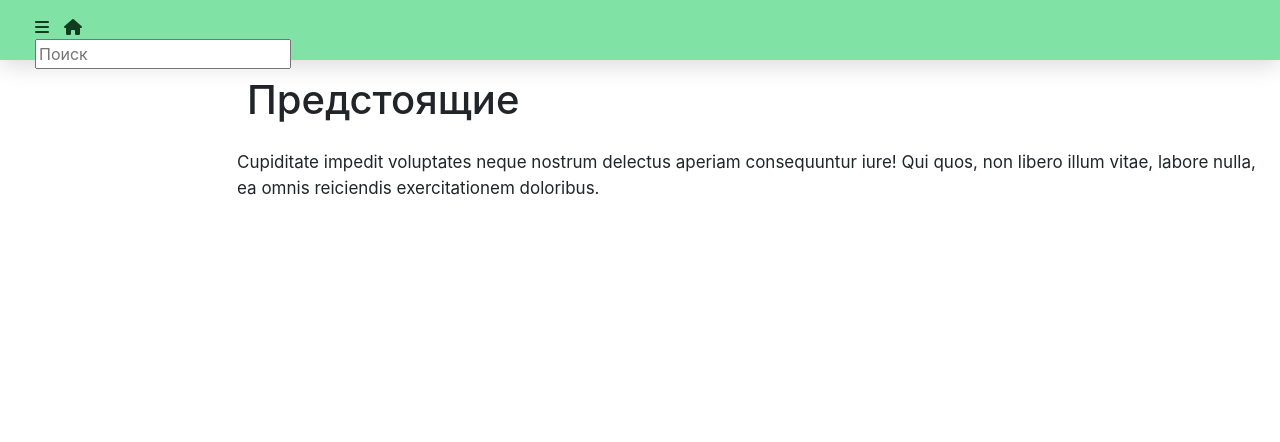
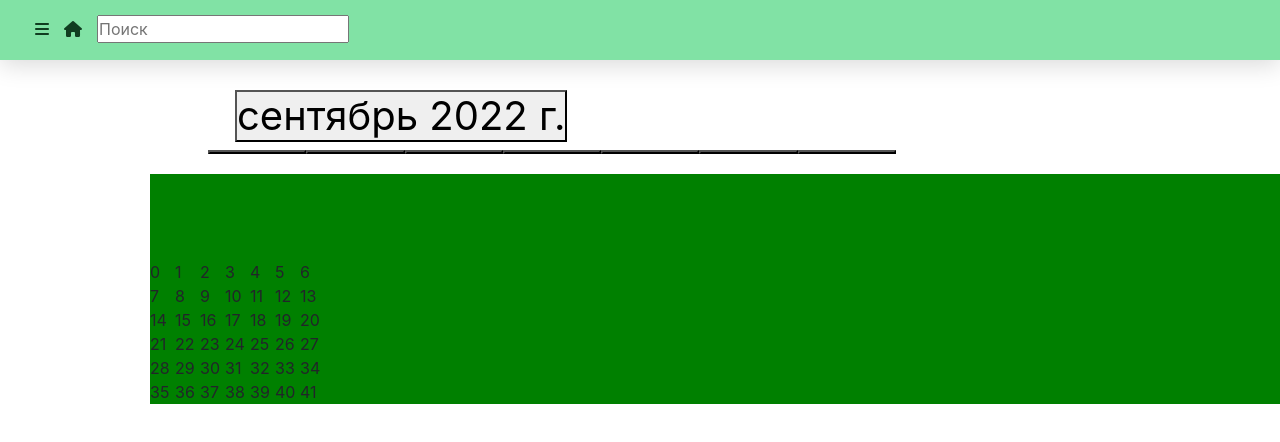
Before and after one commit to nordwille/todolist, a React app: page /forthcoming in a window 1280 px wide. Built offline with nearby package versions, Linux system fonts and the light colour scheme.

Commit message:
fixed container

```diff
--- a/package.json
+++ b/package.json
@@ -7,6 +7,7 @@
     "@testing-library/react": "^13.3.0",
     "@testing-library/user-event": "^13.5.0",
     "bootstrap": "^5.2.0",
+    "moment": "^2.29.4",
     "react": "^18.2.0",
     "react-bootstrap": "^2.5.0",
     "react-dom": "^18.2.0",
--- a/src/components/app/app.css
+++ b/src/components/app/app.css
@@ -1,7 +1,5 @@
 .app{
+    width: 100%;
+    height: 100%;
     margin: 0;
 }
-.container-content{
-    display:flex;
-    height: 100vh;
-}
--- a/src/components/app/app.js
+++ b/src/components/app/app.js
@@ -12,7 +12,6 @@ function App() {
   return (
     <div className="app">
       <Header />
-      <div className="container-content">
       <LeftMenu />
       <div className="view-content">
         <Routes>
@@ -23,7 +22,6 @@ function App() {
         </Routes>
       </div>
     </div>
-    </div>
   );
 }
 
--- /dev/null
+++ b/src/components/calendar/calendar.js
@@ -0,0 +1,21 @@
+import moment from "moment/moment";
+
+const CaledarGrid = () => {
+  moment.updateLocale("ru", { week: { dow: 1 } });
+  window.moment = moment;
+  const startDay = moment().startOf("month").startOf("week");
+  const endDay = moment().endOf("month").endOf("week");
+  const calendar = [];
+  const day = startDay.clone();
+  const totalDays = 42;
+  const daysArray = [...Array(42)];
+
+  while (!day.isAfter(endDay)) {
+    calendar.push(day.clone());
+    day.add(1, "day");
+  }
+
+  return daysArray.map((_, i) => <div key={i}>{i}</div>);
+};
+
+export { CaledarGrid };
--- a/src/components/header/left-control/left-control.css
+++ b/src/components/header/left-control/left-control.css
@@ -10,6 +10,9 @@
     margin-right: 15px;
     cursor: pointer;
 }
+.burger-menu-button:hover{
+    color:rgb(56, 122, 11);
+}
 
 .left-control .home-button {
     display: inline-block;
@@ -17,3 +20,7 @@
     margin-right: 15px;
     cursor: pointer;
 }
+
+.left-control .home-button:hover{
+    color:rgb(56, 122, 11);
+}
--- a/src/components/header/left-control/left-control.js
+++ b/src/components/header/left-control/left-control.js
@@ -6,12 +6,12 @@ const LeftControl = () => {
   function showLeftMenu() {
     const leftMenu = document.querySelector(".left-menu");
     const viewContent = document.querySelector(".view-content");
-    if (leftMenu.style.display === "block") {
+    if (leftMenu.style.display === "flex") {
       leftMenu.style.display = "none";
       viewContent.style.paddingLeft = "150px";
       viewContent.style.paddingRight = "450px";
     } else {
-      leftMenu.style.display = "block";
+      leftMenu.style.display = "flex";
       viewContent.style.paddingLeft = "450px";
       viewContent.style.paddingRight = "75px";
     }
--- a/src/components/left-menu/accordion-projects/accordion-projects.css
+++ b/src/components/left-menu/accordion-projects/accordion-projects.css
@@ -1,6 +1,6 @@
 .accordion-item{
     display: block;
-    margin: 0;
+    margin-top: 20px;
     border: #bddbbd;
     border-radius: 0%;
     padding: 0;
@@ -20,5 +20,9 @@
     color: rgb(16, 61, 32);
 }
 .accordion-button{
+    transition: 0.3s all;
     cursor: pointer;
 }
+.accordion-button:hover{
+    color:rgb(56, 122, 11);
+}
--- a/src/components/pages/filter/filter.js
+++ b/src/components/pages/filter/filter.js
@@ -2,7 +2,7 @@ import "./filter.css";
 
 const Filter = () => {
   return (
-    <div className="container">
+    <div className="content-filter">
       <div className="view-header">
         <h1>Фильтры и Метки</h1>
       </div>
--- a/src/components/pages/forthcoming/forthcoming.css
+++ b/src/components/pages/forthcoming/forthcoming.css
@@ -0,0 +1,7 @@
+.calendar{
+    padding-top: 200px;
+    display: grid;
+    grid-template-columns:repeat(7,25px);
+    grid-template-rows: (6, 25px);
+    background: green;
+}
--- a/src/components/pages/forthcoming/forthcoming.js
+++ b/src/components/pages/forthcoming/forthcoming.js
@@ -1,16 +1,37 @@
 import "./forthcoming.css";
+import { CaledarGrid } from "../../calendar/calendar";
 
 const Forthcoming = () => {
+  function dateFormatingToday() {
+    let date = new Date();
+    const options = {
+      year: "numeric",
+      month: "long",
+    };
+    return date.toLocaleDateString("ru-RU", options);
+  }
+
   return (
-    <div className="container">
+    <div className="content-forthcoming">
       <div className="view-header">
-        <h1>Предстоящие</h1>
+        <h1>
+          <button className="header-cal">{dateFormatingToday()}</button>
+        </h1>
+        <div className="forth-coming-cal-line">
+          <div className="row">
+            <button className="day col-1"></button>
+            <button className="day col-1"></button>
+            <button className="day col-1"></button>
+            <button className="day col-1"></button>
+            <button className="day col-1"></button>
+            <button className="day col-1"></button>
+            <button className="day col-1"></button>
+          </div>
+        </div>
       </div>
-      <p>
-        Cupiditate impedit voluptates neque nostrum delectus aperiam
-        consequuntur iure! Qui quos, non libero illum vitae, labore nulla, ea
-        omnis reiciendis exercitationem doloribus.
-      </p>
+      <div className="calendar">
+        <CaledarGrid />
+      </div>
     </div>
   );
 };
--- a/src/components/pages/incoming/incoming.js
+++ b/src/components/pages/incoming/incoming.js
@@ -1,7 +1,7 @@
 import "./incoming.css";
 const Incoming = () => {
   return (
-    <div className="container">
+    <div className="content-incoming">
       <div className="view-header">
         <h1>Входящие</h1>
       </div>
--- a/src/components/pages/today/today.css
+++ b/src/components/pages/today/today.css
@@ -7,20 +7,36 @@
 .add-Task{
     position: fixed;
     display: flex;
+    padding-top: 120px;
     padding-left: 75px;
     cursor: pointer;
-    padding-top: 15px;
+    transition: 0.3s all;
+}
+.add-Task:hover{
+    color: rgb(18, 77, 38);
+    font-size: 19px;
 }
 .add-Task b{
+    font-size: 17px;
     padding-left: 10px;
 }
 .task-list-today{
     position: relative;
     display: none;
     padding-left: 72px;
-    width: 905px;
+    width: 825px;
 }
 .button-create-task-today{
     display: flex;
     justify-content: space-between;
 }
+
+.all-task-today{
+    display: block;
+    padding-top: 120px;
+    height: 100%;
+    width: 100%;
+}
+.list{
+    padding-left: 75px;
+}
--- a/src/components/pages/today/today.js
+++ b/src/components/pages/today/today.js
@@ -1,4 +1,5 @@
 import "./today.css";
+let todos = require("../../../mock-data/todos/getTodos.json");
 
 const Today = () => {
   function dateFormatingToday() {
@@ -33,39 +34,71 @@ const Today = () => {
   };
 
   const taskToday = (function () {
-    let nameOfTask = null;
-    let descriptionOfTask = null;
+    let nameOfTask;
+    let descriptionOfTask;
 
     function createTaskToday() {
       nameOfTask = document.getElementById("input-today-list-name").value;
       descriptionOfTask = document.getElementById(
         "input-today-list-description"
       ).value;
-      const allTaskToday = document.querySelector(".all-task-today");
+
+      const client = {
+        nameOfTask: nameOfTask,
+        descriptionOfTask: descriptionOfTask,
+      };
+      let data = JSON.stringify(client);
+
+      const list = document.querySelector(".list");
       if (nameOfTask || descriptionOfTask) {
         let br = document.createElement("br");
+
         let hr = document.createElement("hr");
-        hr.style.width = "825px";
+        hr.style.width = "740px";
+
         let dateSpanName = document.createElement("li");
-        dateSpanName.style.maxWidth = "850px";
+        dateSpanName.style.maxWidth = "760px";
+        dateSpanName.style.fontFamily = "roboto";
+        dateSpanName.style.fontFamily = "sans-serif";
+        dateSpanName.style.listStyleType = "none";
+        dateSpanName.style.fontSize = "24px";
+
+        let closeButton = document.createElement("button");
+        closeButton.setAttribute("type", "button");
+        closeButton.setAttribute("class", "btn-close");
+        closeButton.setAttribute("aria-label", "Close");
+        closeButton.style.width = "30px";
+        closeButton.style.height = "30px";
+        closeButton.style.display = "flex";
+        closeButton.style.padding = "0";
+        closeButton.style.marginLeft = "760px";
+
         let dateSpanDescr = document.createElement("li");
-        dateSpanDescr.style.maxWidth = "850px";
+        dateSpanDescr.style.maxWidth = "760px";
+        dateSpanDescr.style.fontFamily = "roboto";
+        dateSpanDescr.style.fontFamily = "sans-serif";
+        dateSpanDescr.style.fontSize = "18px";
+        dateSpanDescr.style.listStyleType = "none";
 
         dateSpanName.innerHTML = nameOfTask;
-        allTaskToday.appendChild(dateSpanName);
+        list.appendChild(dateSpanName);
+        list.appendChild(closeButton);
+        list.appendChild(hr);
         dateSpanDescr.innerHTML = descriptionOfTask;
-        allTaskToday.appendChild(dateSpanDescr);
-        allTaskToday.appendChild(hr);
-        allTaskToday.appendChild(br);
+        list.appendChild(dateSpanDescr);
+
+        list.appendChild(br);
 
         document.getElementById("input-today-list-name").value = "";
         document.getElementById("input-today-list-description").value = "";
       }
     }
+
     return {
       createTaskToday: createTaskToday,
     };
   })();
+
   return (
     <div className="container">
       <div className="view-header">
@@ -73,15 +106,13 @@ const Today = () => {
           Сегодня <samp>{dateFormatingToday()}</samp>
         </h1>
       </div>
-      <div>
-        <p className="all-task-today"></p>
-      </div>
-
       <div className="add-Task">
         <i className="fa-solid fa-plus">
           <b onClick={showTaskListToday}>Добавить задачу на Сегодня</b>
         </i>
       </div>
+      <div className="all-task-today">
+        <div className="list"></div>
         <div className="task-list-today">
           <div className="mb-3">
             <label
@@ -123,6 +154,7 @@ const Today = () => {
           </div>
         </div>
       </div>
+    </div>
   );
 };
 
--- a/src/components/pages/view.css
+++ b/src/components/pages/view.css
@@ -1,6 +1,13 @@
+.view-content{
+    display: block;
+    width: 100%;
+    height: 100%;
+    padding-top: 60px;
+    padding-left: 150px;
+}
 .view-header{
     z-index: 5;
-    padding: 36px 55px 20px 70px;
+    padding: 20px 55px 20px 70px;
     margin-top: 0;
     position: fixed;
     display: block;
@@ -13,9 +20,7 @@
     font-size: 17px;
 }
 .view-header h1{
-    padding-top: 40px;
+    display: block;
+    padding-top: 10px;
     padding-left: 15px;
 }
-.view-content{
-    padding-left: 150px;
-}
--- a/src/index.css
+++ b/src/index.css
@@ -1,14 +1,29 @@
 * {
   box-sizing: border-box;
+  margin: 0;
+  padding: 0;
+
+}
+html{
+  width: 100%;
+  height: 100%;
 }
 
 body {
   margin: 0;
+  padding: 0;
   font-family: -apple-system, BlinkMacSystemFont, 'Segoe UI', 'Roboto', 'Oxygen',
     'Ubuntu', 'Cantarell', 'Fira Sans', 'Droid Sans', 'Helvetica Neue',
     sans-serif;
   -webkit-font-smoothing: antialiased;
   -moz-osx-font-smoothing: grayscale;
+  width: 100%;
+  height: 100%;
+}
+
+#root{
+  width: 100%;
+  height: 100%;
 }
 
 code {
--- /dev/null
+++ b/src/mock-data/todos/getTodos.json
@@ -0,0 +1,2 @@
+[
+]
```
Also changed, not shown: src/components/left-menu/left-menu.css (+10 -2 lines), src/components/calendar/calendar.css (added), 1 other file. Lines whose indentation alone changed are shown as unchanged.
